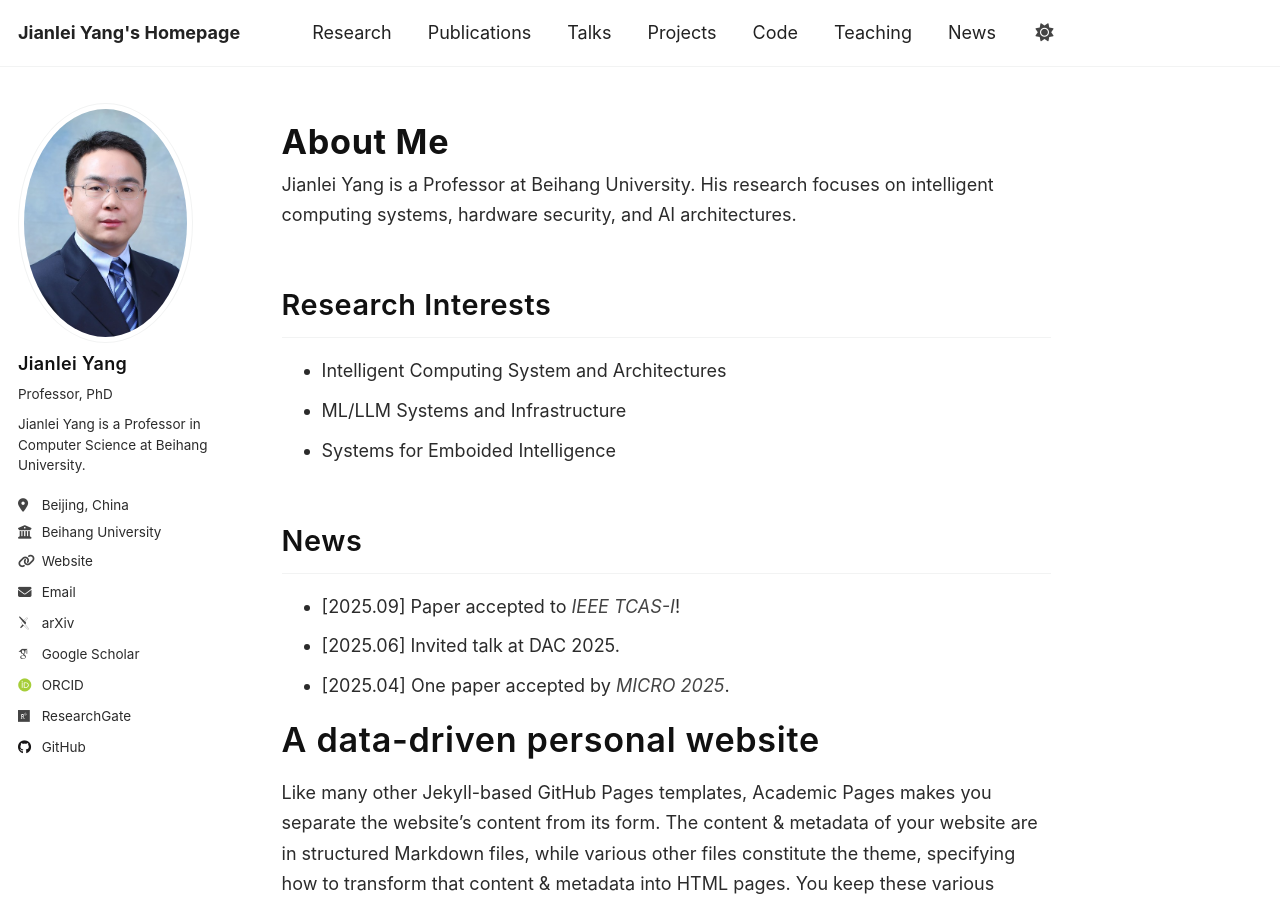
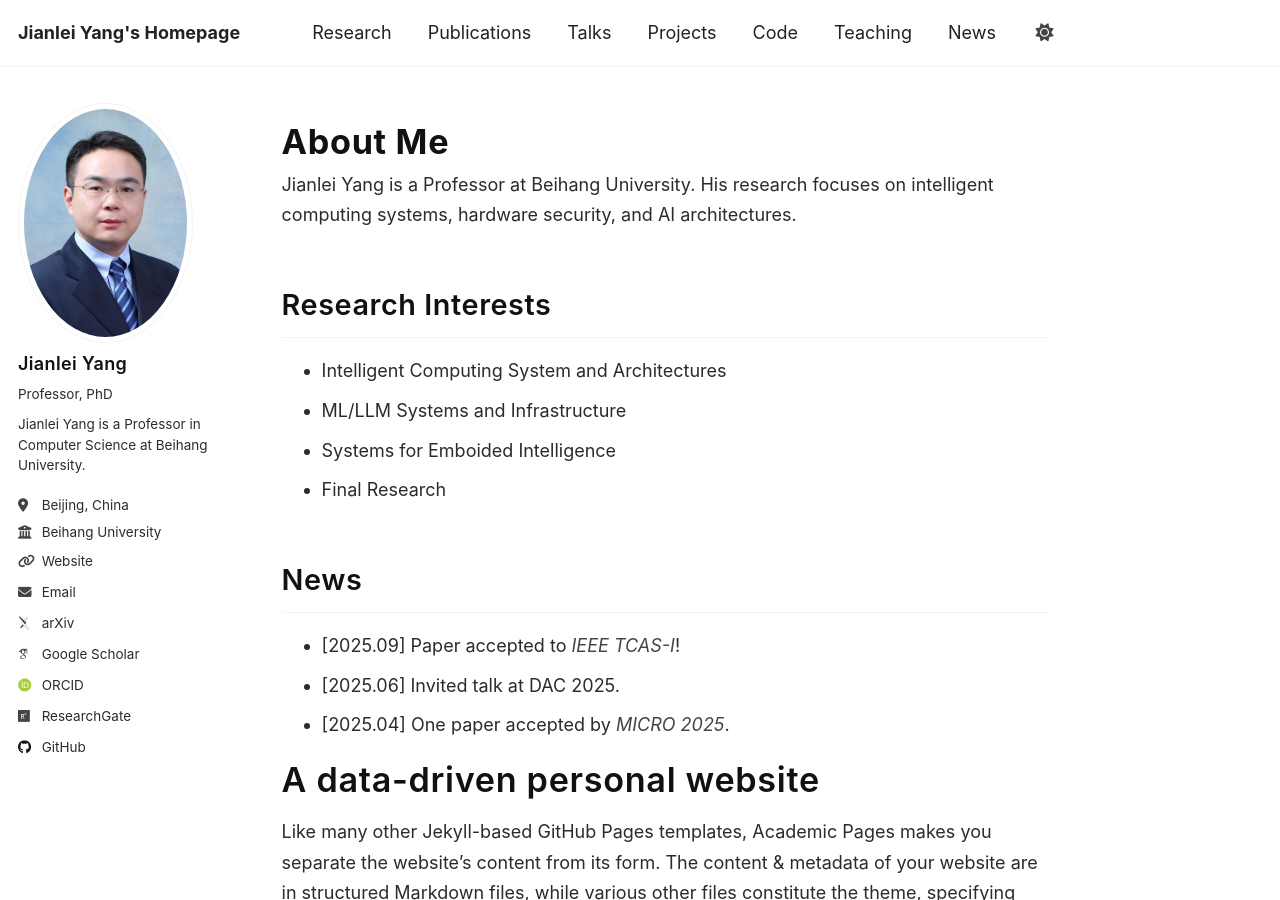
Before and after one commit to dogrush/dogrush.github.io, a Jekyll site: the page built from _pages/about.md, in a window 1280 px wide and 900 px high. Built offline with Jekyll 4.4.1, drawn with Linux system fonts in a browser that asks for light colours; some web fonts are replaced; a script that is not in the unit is left out.

Commit message:
modified:   _pages/about.md

```diff
--- a/_pages/about.md
+++ b/_pages/about.md
@@ -13,6 +13,7 @@ Jianlei Yang is a Professor at Beihang University. His research focuses on intel
 - Intelligent Computing System and Architectures
 - ML/LLM Systems and Infrastructure
 - Systems for Emboided Intelligence
+- Final Research
 
 ## News
 - [2025.09] Paper accepted to *IEEE TCAS-I*!
```
